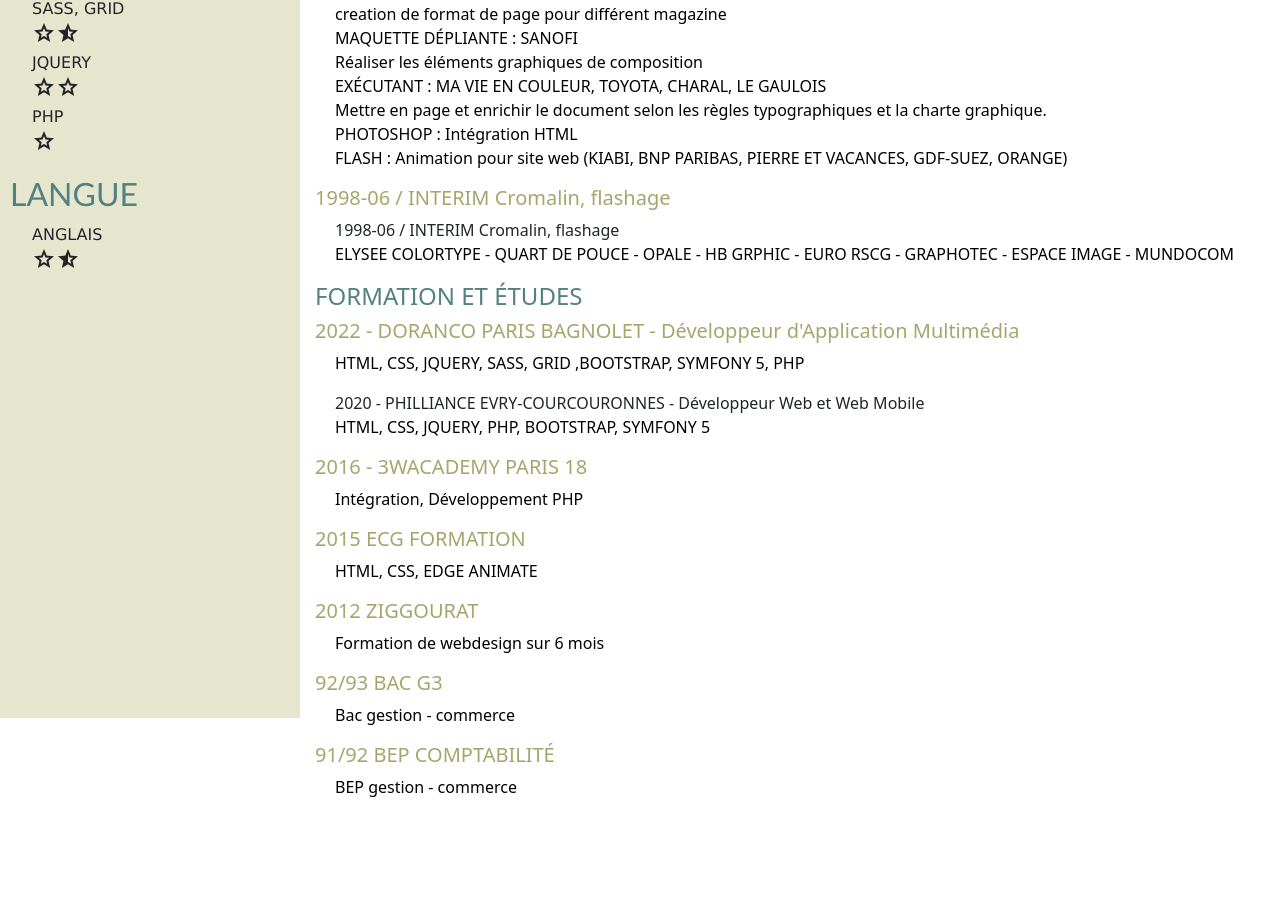
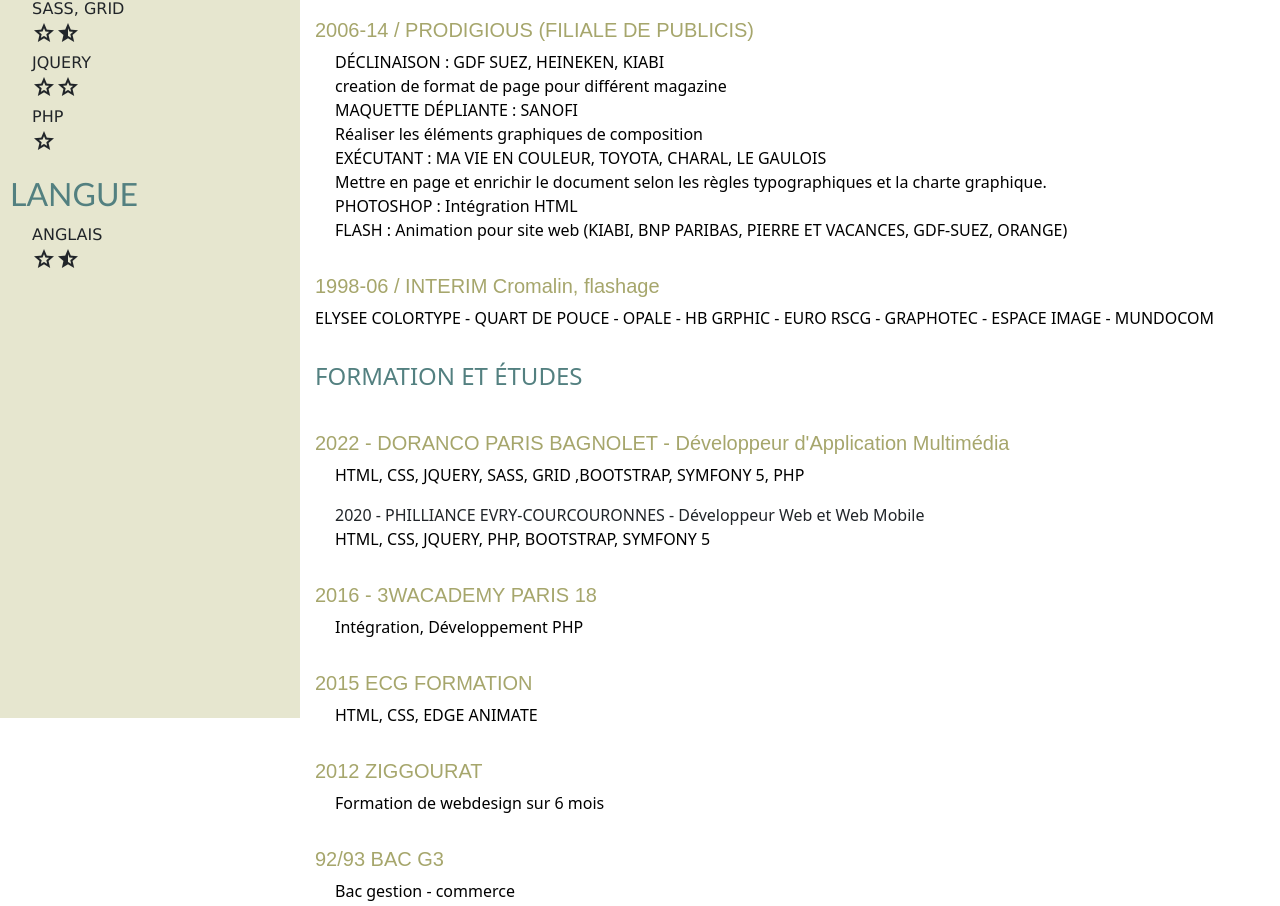
Before and after one commit to rob9740/TD_sass_grid, a website: page index.html in a window 1280 px wide. Shown: the part 677-1583 px from the top of the page. Before the commit the page ends 1476 px from the top, so only its background shows below. Drawn offline with nearby package versions, Linux system fonts and the light colour scheme.

Commit message:
ajout marge et police

```diff
--- a/index.html
+++ b/index.html
@@ -80,9 +80,9 @@
 
     <div class="parcours">
 
-        <h3 class="text-center">DÉVELOPPEUR D'APPLICATIONS MULTIMÉDIA</h3>
+        <h3 class="text-center my-3">DÉVELOPPEUR D'APPLICATIONS MULTIMÉDIA</h3>
 
-        <h4>PARCOURS PROFESSIONNEL</h4>
+        <h4 class="py-3">PARCOURS PROFESSIONNEL</h4>
 
         <h5>2017-22 / INTERIM </h5>
 
@@ -91,7 +91,7 @@
             <p><span class="black">Archivages - Inventaires - Équipier - Smovengo - Ministère de la Défense - KALHYGE</span></p>
 
 
-            <h5>2006-14 / PRODIGIOUS (FILIALE DE PUBLICIS)</h5>
+            <h5 class="pt-3">2006-14 / PRODIGIOUS (FILIALE DE PUBLICIS)</h5>
             <p><span class="black">DÉCLINAISON : GDF SUEZ, HEINEKEN, KIABI<br>
                     creation de format de page pour différent magazine<br>
                     MAQUETTE DÉPLIANTE : SANOFI <br>
@@ -102,18 +102,18 @@
                     FLASH : Animation pour site web (KIABI, BNP PARIBAS, PIERRE ET VACANCES, GDF-SUEZ, ORANGE)</span></p>
 
 
-            <h5>1998-06 / INTERIM Cromalin, flashage</h5>
+            <h5 class="pt-3">1998-06 / INTERIM Cromalin, flashage</h5>
 
 
-            <p><span>19</span>98-06 / INTERIM Cromalin, flashage<br>
+
             <span class="black">ELYSEE COLORTYPE - QUART DE POUCE - OPALE - HB GRPHIC - EURO RSCG - GRAPHOTEC - ESPACE IMAGE - MUNDOCOM</span></p>
         </article>
 
         <article>
-            <h4>FORMATION ET ÉTUDES</h4>
+            <h4 class="py-3">FORMATION ET ÉTUDES</h4>
 
 
-            <h5>2022 - DORANCO PARIS BAGNOLET - Développeur d'Application Multimédia</h5>
+            <h5 class="pt-3">2022 - DORANCO PARIS BAGNOLET - Développeur d'Application Multimédia</h5>
             <p><span class="black">HTML, CSS, JQUERY, SASS, GRID ,BOOTSTRAP, SYMFONY 5, PHP</span></p>
 
 
@@ -122,23 +122,23 @@
             <span class="black">HTML, CSS, JQUERY, PHP, BOOTSTRAP, SYMFONY 5</span></p>
 
 
-            <h5>2016 - 3WACADEMY PARIS 18</h5>
+            <h5 class="pt-3">2016 - 3WACADEMY PARIS 18</h5>
             <p><span class="black">Intégration, Développement PHP</span></p>
 
 
-            <h5>2015 ECG FORMATION</h5>
+            <h5 class="pt-3">2015 ECG FORMATION</h5>
             <p><span class="black">HTML, CSS, EDGE ANIMATE</span></p>
 
 
-            <h5>2012 ZIGGOURAT</h5>
+            <h5 class="pt-3">2012 ZIGGOURAT</h5>
             <p><span class="black">Formation de webdesign sur 6 mois</span></p>
 
 
-            <h5>92/93 BAC G3</h5>
+            <h5 class="pt-3">92/93 BAC G3</h5>
             <p><span class="black">Bac gestion - commerce</span></p>
 
 
-            <h5>91/92 BEP COMPTABILITÉ</h5>
+            <h5 class="pt-3">91/92 BEP COMPTABILITÉ</h5>
             <p><span class="black">BEP gestion - commerce</span></P>
 
         </article><!------ FIN ARTICLE------>
--- a/scss/style.scss
+++ b/scss/style.scss
@@ -72,7 +72,9 @@
 font-family: 'Trebuchet MS', 'Lucida Sans Unicode', 'Lucida Grande', 'Lucida Sans', Arial, sans-serif;
 @include colorblue(h2);}
 
-h5{color: $textcap;}
+h5{color: $textcap;
+    font-family: Arial, Helvetica, sans-serif;
+}
 
 h3 {font-size: 30px;}
 
@@ -202,8 +204,7 @@
 
 
 
-/**********     GRID AREA ************/
-
+/**********     GRID AREA
 
 
 .grid-container2{
@@ -261,4 +262,4 @@
     margin: 5px;
     padding: 5px;
     border: 1px solid black;
-}
+}************/
```
Also changed, not shown: sass.html (+2 -2 lines), css/style.css, 1 other file.
